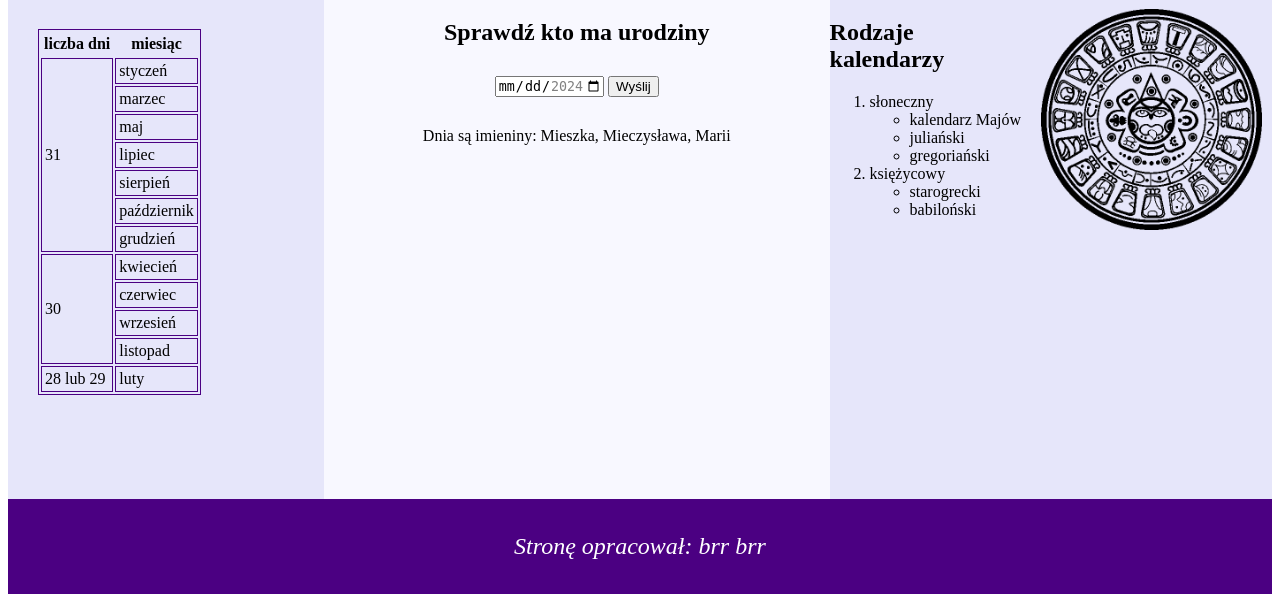
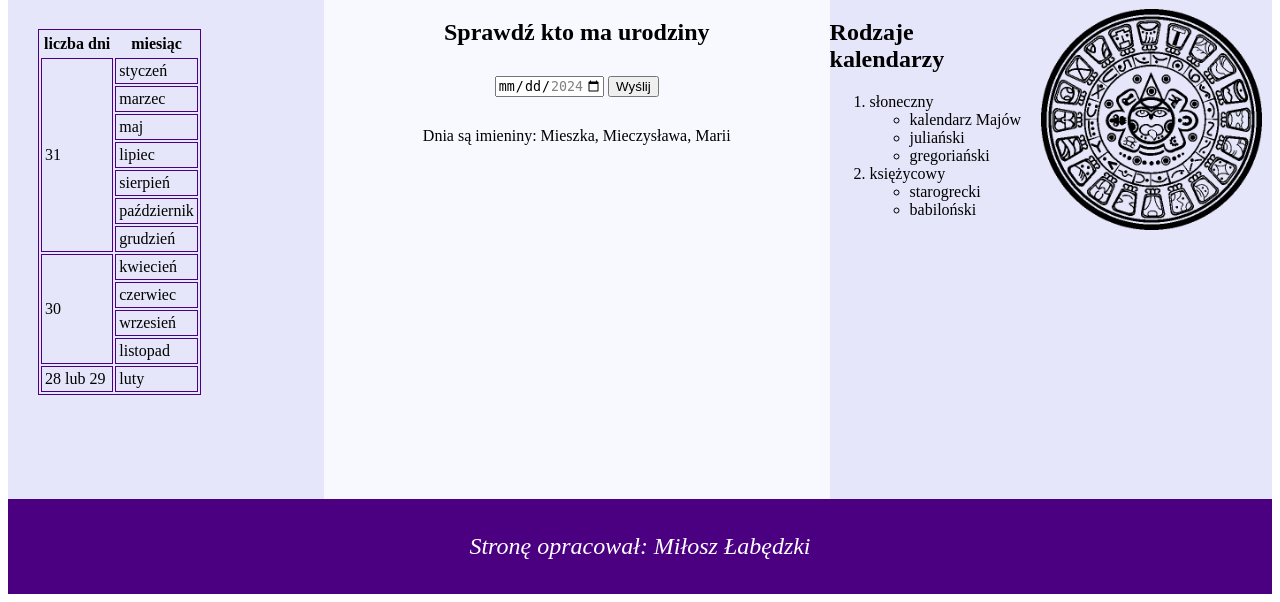
Before and after one commit to milosz-labedzki/INF03-Exam-Solutions, a PHP site: page /kalendarz.php in a window 1280 px wide. Shown: the part 204-806 px from the top of the page. Run offline with PHP 8.4, Linux system fonts and the light colour scheme; data comes from the database, SQL or seed files in the repository; data that the repository does not hold is empty.

Commit message:
Update kalendarz.php

```diff
--- a/inf03_2025_01_03/kalendarz.php
+++ b/inf03_2025_01_03/kalendarz.php
@@ -168,7 +168,7 @@
 </main>
 
     <footer>
-        <p>Stronę opracował: brr brr</p>
+        <p>Stronę opracował: Miłosz Łabędzki</p>
     </footer>
 </body>
 </html>
```
